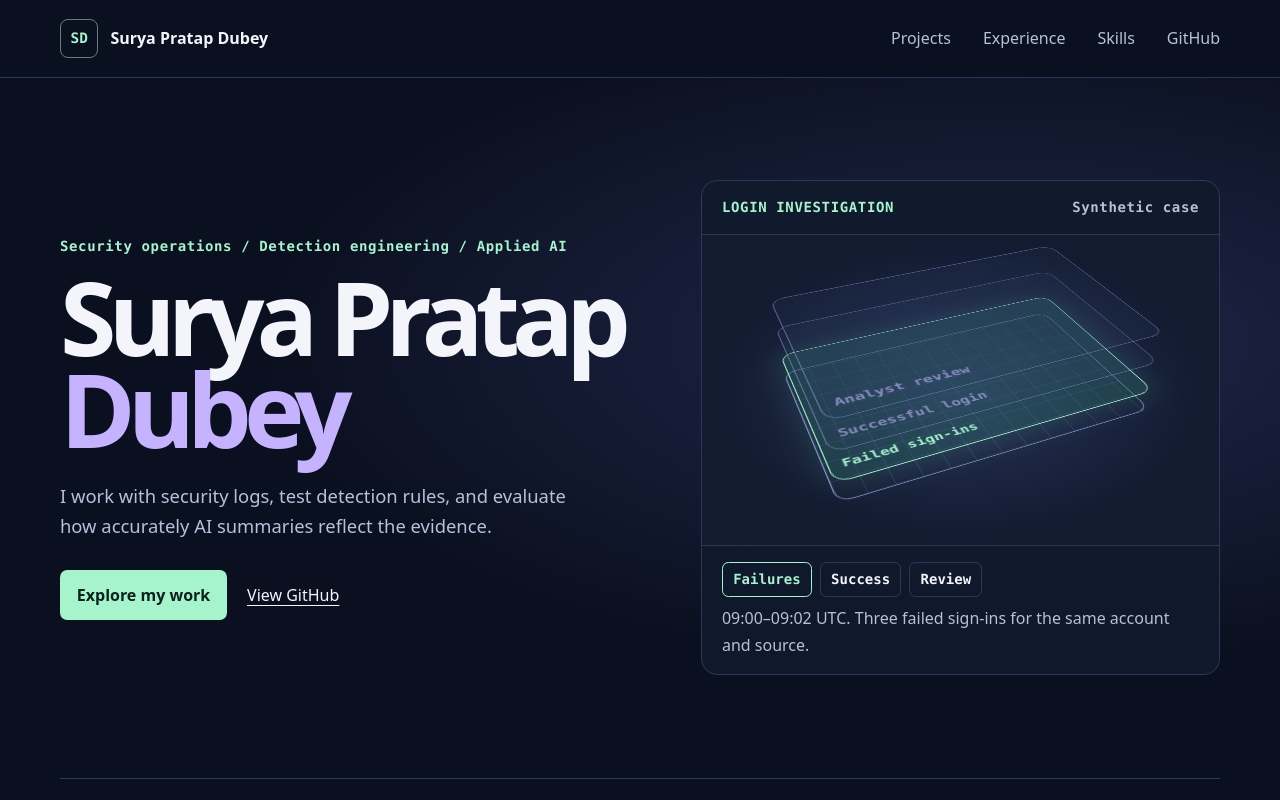
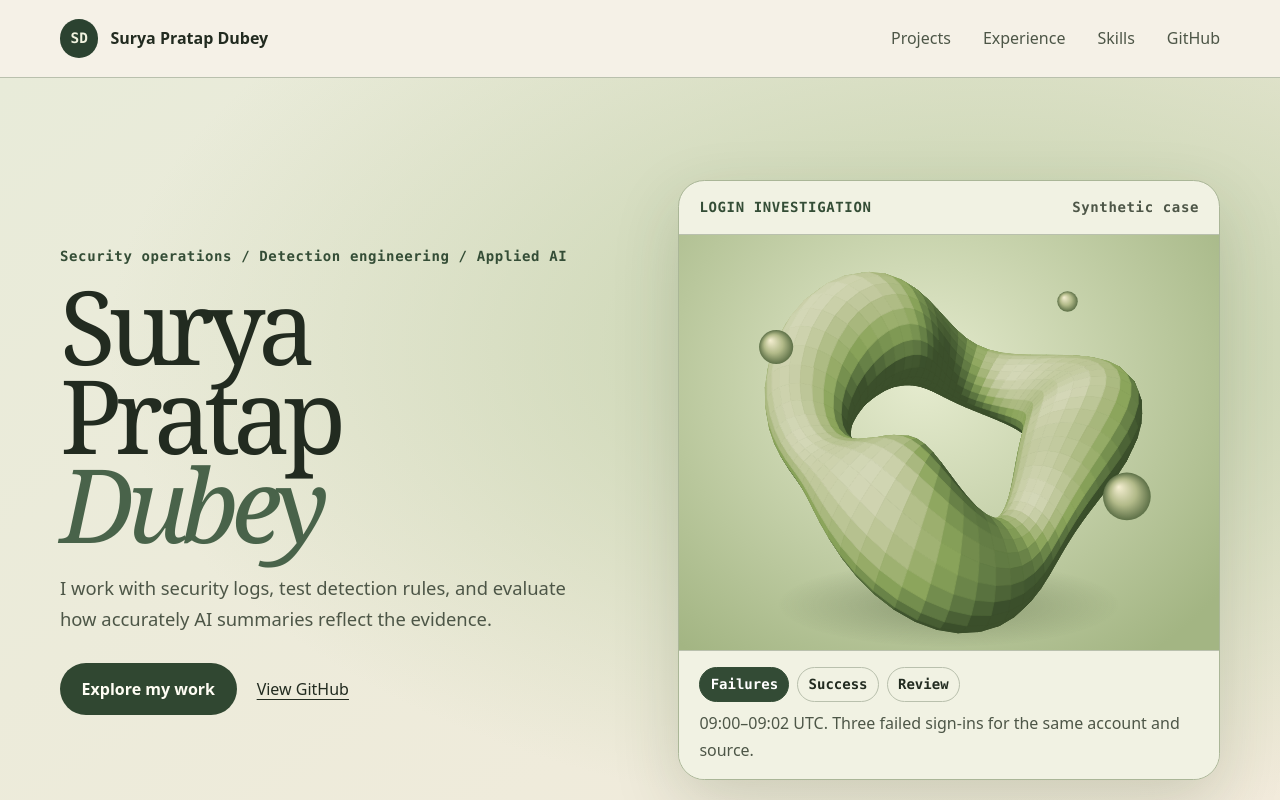
Before and after one commit to avidubey06/avidubey06, a plain HTML site: page docs/index.html in a window 1280 px wide. Shown: the top 800 px of the page. Drawn offline with Linux system fonts and the light colour scheme; animation ran at ten frames a second.

Commit message:
Build an interactive sculptural 3D portfolio hero

```diff
--- a/docs/index.html
+++ b/docs/index.html
@@ -14,6 +14,19 @@
 @media(max-width:790px){.hero,.feature,.background{grid-template-columns:1fr}.skills{grid-template-columns:repeat(2,minmax(0,1fr))}}
 @media(max-width:540px){.wrap{width:calc(100% - 2rem)}.projects,.skills{grid-template-columns:1fr}.nav-links{width:100%}h1{font-size:clamp(3.1rem,13vw,4.5rem)}}
 @media(prefers-reduced-motion:reduce){*,*::before,*::after{transition:none!important}}
+
+:root{color-scheme:light;--bg:#eeeae0;--panel:#f9f6eb;--ink:#222b20;--muted:#4d5647;--line:#b9c0ad;--mint:#344d36;--lilac:#49634a}
+.site-header{background:#f5f1e7}.mark{background:#2b4230;color:#f1f3df;border:none;border-radius:50%}
+.hero-bg{background:radial-gradient(ellipse at 77% 33%,#c1d0a8,transparent 63%),linear-gradient(145deg,#e8ebd9,#f3ebdc)}
+.hero{min-height:min(740px,88svh);grid-template-columns:1fr 1fr}
+h1{font:normal clamp(3.6rem,8vw,7.5rem)/.87 Georgia,serif;letter-spacing:-.07em}h1 span{font-style:italic}
+.primary{background:#304731;color:#fffdf4;border-radius:99px;padding:.8rem 1.35rem}.primary:hover{background:#47634a;color:white}
+.investigation{border-radius:1.65rem;background:#f1f2e3;border-color:#aab697;box-shadow:0 24px 65px #2e42202b}
+.viewport{height:clamp(240px,35vw,415px);display:block;background:radial-gradient(ellipse at 45% 35%,#e5ebce 0%,#a3b583 90%);position:relative}
+#sculpture{width:100%;height:100%;display:block}.case-copy{background:#f1f2e3}
+.case-controls button{border-radius:99px}.case-controls button[aria-pressed=true]{background:#334b35;color:white}
+h2{font-family:Georgia,serif;font-weight:normal}.card,.skill{border-radius:1.35rem}.card{box-shadow:0 12px 26px #3f44200d}.feature{background:#dce6cb}.projects>.card:nth-child(3){background:#e6e8d6}
+@media(max-width:790px){.hero{grid-template-columns:1fr;min-height:0}}
 </style>
 </head>
 <body>
@@ -22,7 +35,7 @@
 <div class="hero-bg"><section class="hero wrap" aria-labelledby="name">
 <div><p class="eyebrow">Security operations / Detection engineering / Applied AI</p><h1 id="name">Surya Pratap<br><span>Dubey</span></h1><p class="lede">I work with security logs, test detection rules, and evaluate how accurately AI summaries reflect the evidence.</p><div class="actions"><a class="primary" href="#projects">Explore my work</a><a href="https://github.com/avidubey06">View GitHub</a></div></div>
 <figure class="investigation"><figcaption class="case-head"><span class="meta">LOGIN INVESTIGATION</span><span class="meta">Synthetic case</span></figcaption>
-<div class="viewport" aria-hidden="true"><div class="scene"><div class="plane"></div><div class="layer active">Failed sign-ins</div><div class="layer">Successful login</div><div class="layer">Analyst review</div></div></div>
+<div class="viewport" aria-hidden="true"><canvas id="sculpture"></canvas></div>
 <div class="case-copy"><div class="case-controls" role="group" aria-label="Choose an investigation stage"><button type="button" aria-pressed="true">Failures</button><button type="button" aria-pressed="false">Success</button><button type="button" aria-pressed="false">Review</button></div><p aria-live="polite" id="case-result">09:00–09:02 UTC. Three failed sign-ins for the same account and source.</p></div></figure>
 </section></div>
 <section class="block wrap" id="projects" aria-labelledby="project-title"><h2 id="project-title">Selected projects</h2><div class="projects">
@@ -50,28 +63,135 @@ const stageCopy = [
   "Keep the alert open. Check MFA, the device, and activity after the successful login."
 ];
 const stageButtons = document.querySelectorAll(".case-controls button");
-const layers = document.querySelectorAll(".layer");
 const result = document.getElementById("case-result");
-const viewport = document.querySelector(".viewport");
-const scene = document.querySelector(".scene");
 stageButtons.forEach((button, index) => {
   button.addEventListener("click", () => {
     stageButtons.forEach((control, current) => {
       control.setAttribute("aria-pressed", String(current === index));
-      layers[current].classList.toggle("active", current === index);
     });
     result.textContent = stageCopy[index];
   });
 });
-const motionPreference = window.matchMedia("(prefers-reduced-motion: reduce)");
-viewport.addEventListener("pointermove", (event) => {
-  if (motionPreference.matches || event.pointerType !== "mouse") return;
-  const bounds = viewport.getBoundingClientRect();
-  const x = (event.clientX - bounds.left) / bounds.width - 0.5;
-  const y = (event.clientY - bounds.top) / bounds.height - 0.5;
-  scene.style.transform = "rotateX(" + (54 - y * 18) + "deg) rotateZ(" + (-24 + x * 20) + "deg)";
-});
-viewport.addEventListener("pointerleave", () => { scene.style.transform = ""; });
+
+const canvas = document.getElementById("sculpture");
+const context = canvas.getContext("2d");
+if (context) {
+  const motion = matchMedia("(prefers-reduced-motion: reduce)");
+  const view = canvas.parentElement;
+  const tau = 2 * Math.PI;
+  const rings = 64;
+  const sides = 24;
+  let targetX = 0, targetY = 0, tiltX = 0, tiltY = 0;
+  let width = 0, height = 0, frame = 0, visible = true;
+  const mesh = [];
+  for (let i = 0; i < rings; i++) {
+    const u = tau * i / rings;
+    for (let j = 0; j < sides; j++) {
+      const v = tau * j / sides;
+      const radius = 1.16 + .14 * Math.cos(3 * u);
+      const tube = .43 + .12 * Math.sin(3 * u + .6);
+      const span = radius + tube * Math.cos(v);
+      mesh.push([span * Math.cos(u), span * Math.sin(u), tube * Math.sin(v) + .25 * Math.sin(3 * u)]);
+    }
+  }
+  function draw(time) {
+    context.clearRect(0, 0, width, height);
+    const angle = motion.matches ? 0 : time * .00027;
+    tiltX += (targetX - tiltX) * .08;
+    tiltY += (targetY - tiltY) * .08;
+    const ax = .72 + tiltY, ay = .3 + tiltX, az = angle + .35;
+    const scale = Math.min(width, height) * .274;
+    const points = mesh.map(([x, y, z]) => {
+      const rx = x * Math.cos(az) - y * Math.sin(az);
+      const ry = x * Math.sin(az) + y * Math.cos(az);
+      const py = ry * Math.cos(ax) - z * Math.sin(ax);
+      const pz = ry * Math.sin(ax) + z * Math.cos(ax);
+      return [rx * Math.cos(ay) + pz * Math.sin(ay), py, pz * Math.cos(ay) - rx * Math.sin(ay)];
+    });
+    const shadow = context.createRadialGradient(width * .5, height * .89, 0, width * .5, height * .89, scale * 1.5);
+    shadow.addColorStop(0, "#29391952");
+    shadow.addColorStop(1, "#29391900");
+    context.save();
+    context.translate(0, height * .89);
+    context.scale(1, .25);
+    context.translate(0, -height * .89);
+    context.fillStyle = shadow;
+    context.fillRect(0, 0, width, height * 2);
+    context.restore();
+    const faces = [];
+    const point = (i, j) => points[(i % rings) * sides + j % sides];
+    for (let i = 0; i < rings; i++) {
+      for (let j = 0; j < sides; j++) {
+        const a = point(i, j), b = point(i + 1, j), c = point(i + 1, j + 1), d = point(i, j + 1);
+        const [ux, uy, uz] = b.map((n, k) => n - a[k]);
+        const [vx, vy, vz] = d.map((n, k) => n - a[k]);
+        const nx = uy * vz - uz * vy, ny = uz * vx - ux * vz, nz = ux * vy - uy * vx;
+        const light = Math.max(0, (-.42 * nx - .53 * ny + .74 * nz) / Math.hypot(nx, ny, nz));
+        faces.push({ corners: [a, b, c, d], depth: (a[2] + b[2] + c[2] + d[2]) / 4, light });
+      }
+    }
+    faces.sort((a, b) => a.depth - b.depth);
+    for (const { corners, light } of faces) {
+      context.beginPath();
+      for (const [x, y, z] of corners) {
+        const perspective = 5.8 / (5.8 - z);
+        context.lineTo(width / 2 + x * scale * perspective, height * .48 + y * scale * perspective);
+      }
+      context.closePath();
+      const color = "hsl(" + (94 - light * 27) + " 29% " + (24 + 54 * light) + "%)";
+      context.fillStyle = context.strokeStyle = color;
+      context.lineWidth = .85;
+      context.fill();
+      context.stroke();
+    }
+    for (const [x, y, size] of [[.18,.27,.075],[.83,.63,.105],[.72,.16,.045]]) {
+      const px = width * x, py = height * y, r = scale * size * 2;
+      const gradient = context.createRadialGradient(px-r*.35, py-r*.4, 0, px, py, r);
+      gradient.addColorStop(0,"#f5efd2");
+      gradient.addColorStop(.55,"#b2ba89");
+      gradient.addColorStop(1,"#5d7047");
+      context.beginPath();
+      context.arc(px, py, r, 0, tau);
+      context.fillStyle = gradient;
+      context.fill();
+    }
+  }
+  function render(time) {
+    frame = 0;
+    draw(time);
+    if (visible && !motion.matches) frame = requestAnimationFrame(render);
+  }
+  function refresh() {
+    if (!frame) frame = requestAnimationFrame(render);
+  }
+  function resize() {
+    const bounds = canvas.getBoundingClientRect();
+    const density = Math.min(devicePixelRatio || 1, 2);
+    width = bounds.width;
+    height = bounds.height;
+    canvas.width = Math.round(width * density);
+    canvas.height = Math.round(height * density);
+    context.setTransform(density, 0, 0, density, 0, 0);
+    refresh();
+  }
+  new ResizeObserver(resize).observe(canvas);
+  new IntersectionObserver(([entry]) => {
+    visible = entry.isIntersecting;
+    if (visible) refresh();
+    else { cancelAnimationFrame(frame); frame = 0; }
+  }).observe(view);
+  motion.addEventListener("change", () => {
+    if (motion.matches) targetX = targetY = tiltX = tiltY = 0;
+    refresh();
+  });
+  view.addEventListener("pointermove", event => {
+    if (motion.matches || event.pointerType !== "mouse") return;
+    const bounds = view.getBoundingClientRect();
+    targetX = ((event.clientX - bounds.left) / bounds.width - .5) * .95;
+    targetY = ((event.clientY - bounds.top) / bounds.height - .5) * .75;
+  });
+  view.addEventListener("pointerleave", () => { targetX = targetY = 0; });
+}
 </script>
 </body>
 </html>
```
